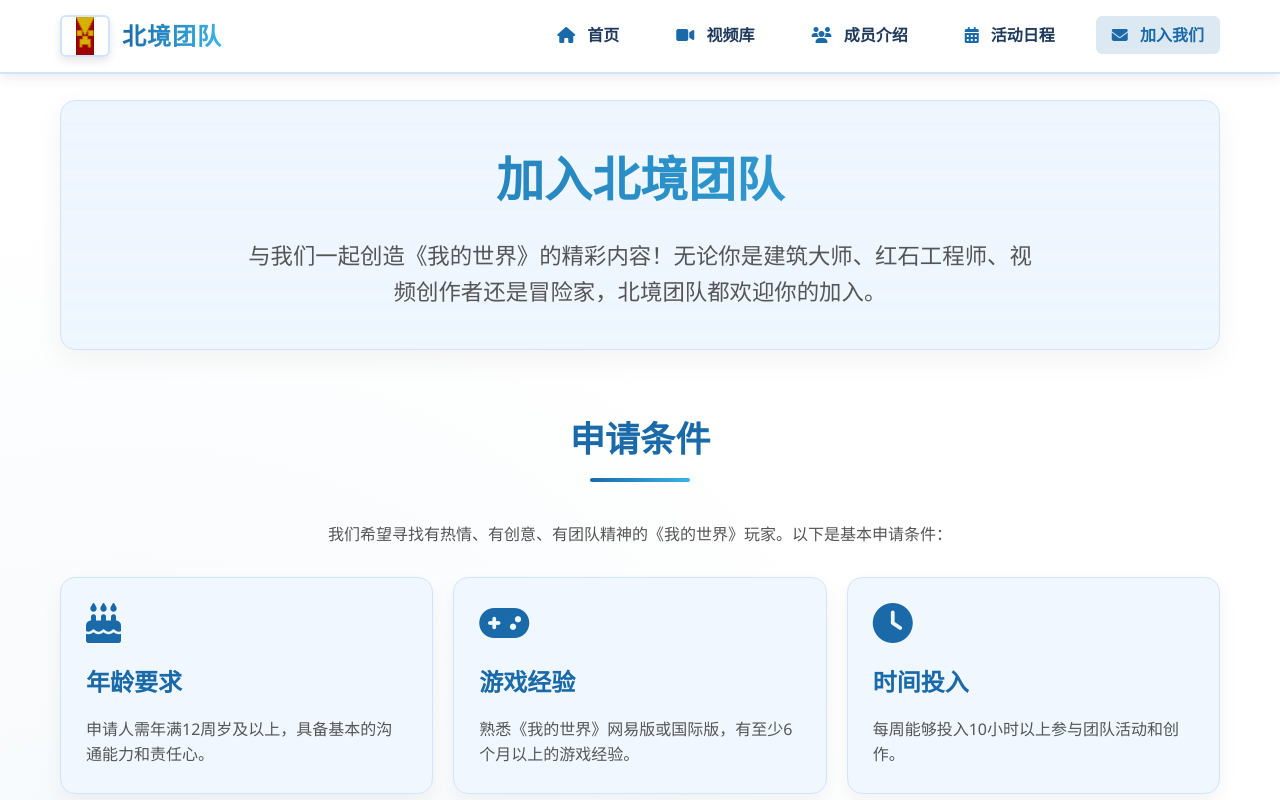
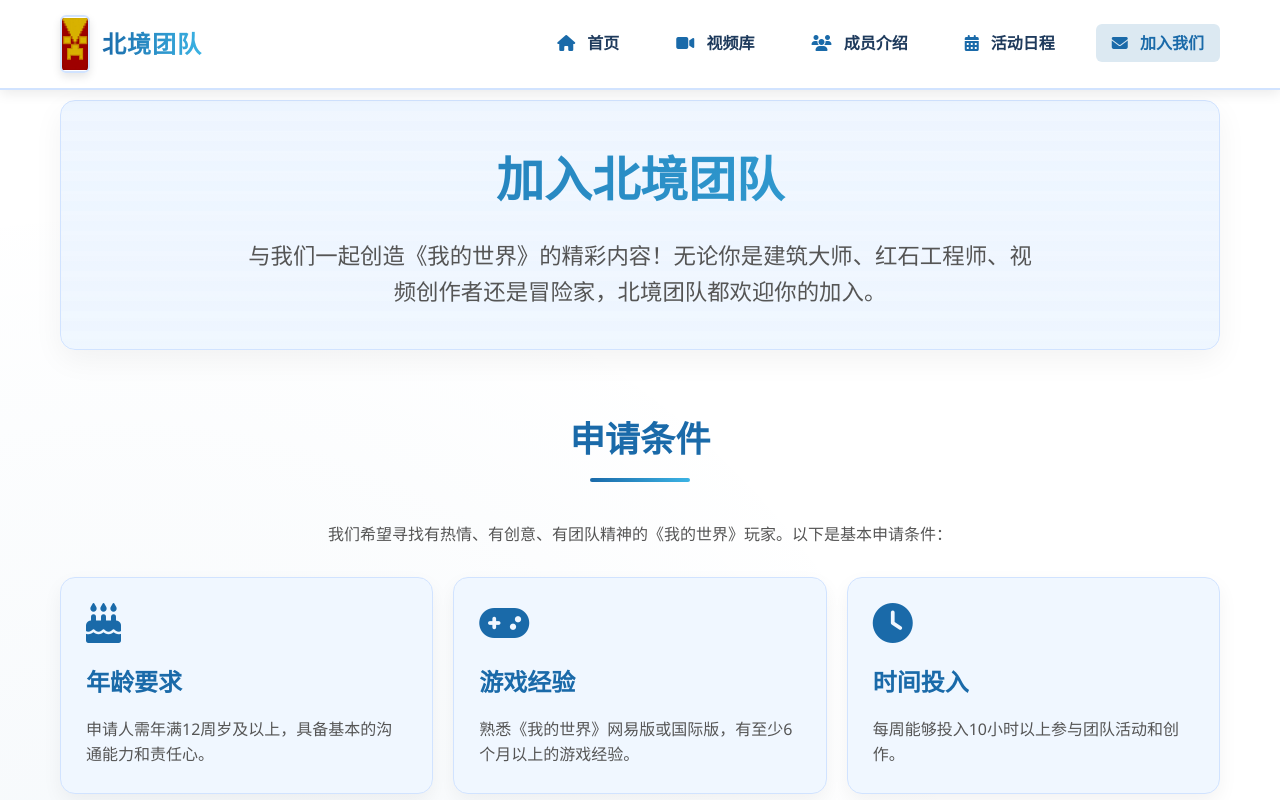
Before and after one commit to bingyechiang/the_sweetmelon, a plain HTML site: page join/index.html in a window 1280 px wide. Shown: the top 800 px of the page. Drawn offline with Linux system fonts and the light colour scheme.

Commit message:
Update index.html

```diff
--- a/join/index.html
+++ b/join/index.html
@@ -84,8 +84,8 @@
         }
 
         .logo-img-container img {
-            width: 50px;
-            height: 42px;
+            width: 30px;
+            height: 58px;
             object-fit: contain;
             background-color: transparent;
             border-radius: 6px;
@@ -879,7 +879,7 @@
                 </a>
 
                 <ul class="nav-links">
-                    <li><a href="index.html"><i class="fas fa-home"></i> 首页</a></li>
+                    <li><a href="https://www.tgc.qzz.io"><i class="fas fa-home"></i> 首页</a></li>
                     <li><a href="#"><i class="fas fa-video"></i> 视频库</a></li>
                     <li><a href="#"><i class="fas fa-users"></i> 成员介绍</a></li>
                     <li><a href="#"><i class="fas fa-calendar-alt"></i> 活动日程</a></li>
```
